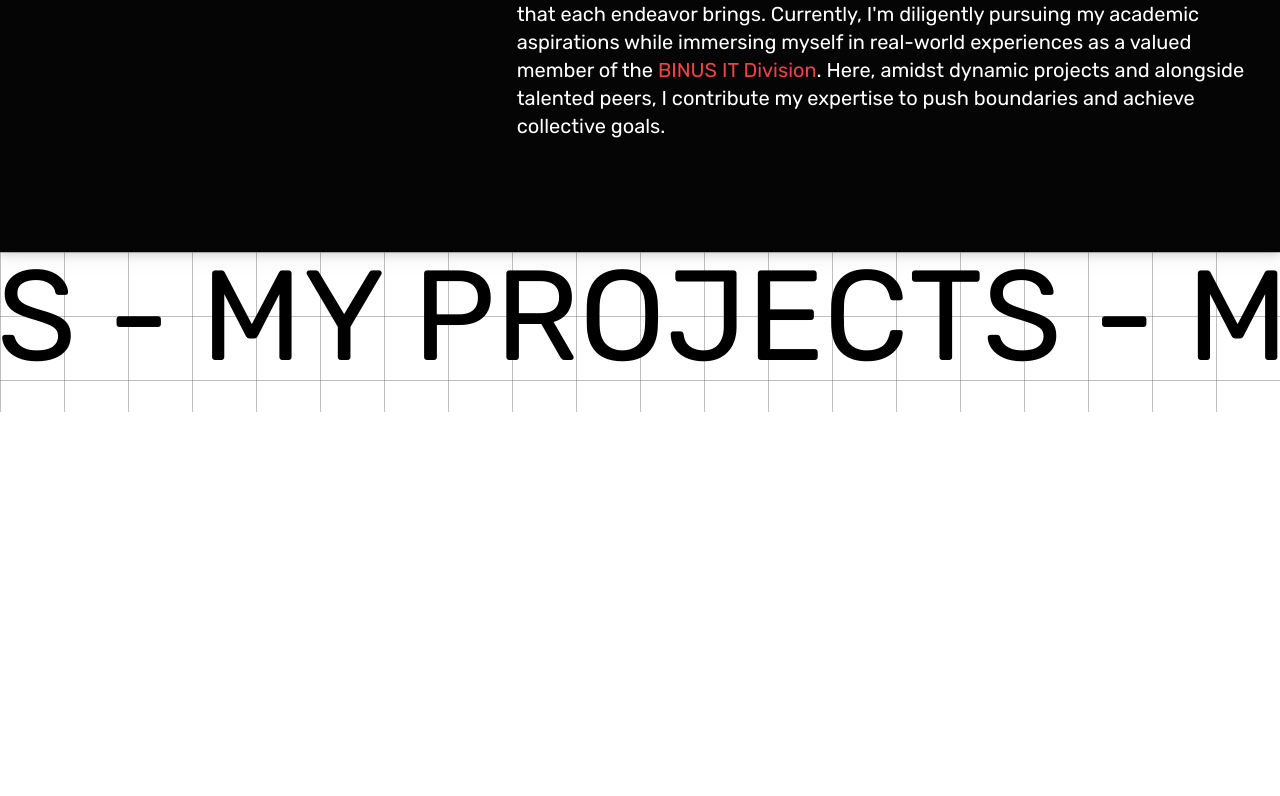
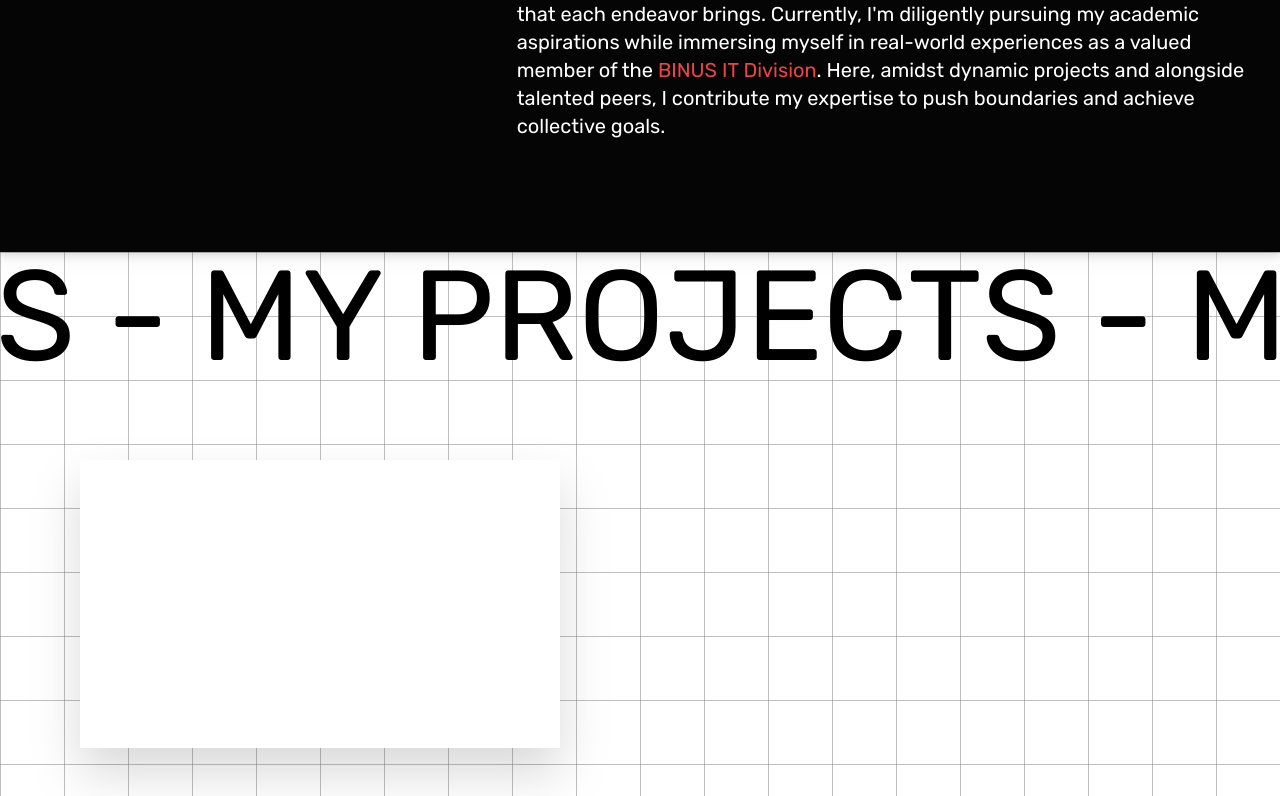
Before and after one commit to SonicRay241/my-portfolio, a Next.js app: page / in a window 1280 px wide. Shown: the part 1292-2088 px from the top of the page. Before the commit the page ends 1704 px from the top, so only its background shows below. Built offline with nearby package versions, Linux system fonts and the light colour scheme.

Commit message:
fixed project text wrap

```diff
--- a/components/ProjectDescLeft/index.tsx
+++ b/components/ProjectDescLeft/index.tsx
@@ -1,7 +1,16 @@
+"use client"
+
+import { motion } from "framer-motion"
+
 const ProjectDescLeft = () => {
     return (
-        <div className="flex w-full drop-shadow-2xl">
-            <div className="bg-white">
+        <div className="flex w-full drop-shadow-2xl h-96">
+            <div className="flex justify-center items-center w-1/2">
+                <motion.div className="bg-white w-3/4 h-3/4">
+
+                </motion.div>
+            </div>
+            <div className="w-1/2">
 
             </div>
         </div>
--- a/components/Projects/index.tsx
+++ b/components/Projects/index.tsx
@@ -3,6 +3,7 @@
 import { FC } from "react"
 import { Property } from "csstype"
 import { useScroll, useTransform, motion } from "framer-motion"
+import ProjectDescLeft from "@/components/ProjectDescLeft"
 
 const Projects:
 FC<{
@@ -25,14 +26,14 @@ FC<{
             onMouseLeave={()=>props.mouseEnterHandler(40, "black", "normal")}
             >
                 <motion.h1
-                className="lg:text-9xl text-7xl text-nowrap"
+                className="lg:text-9xl text-7xl text-nowrap lg:h-32 h-[72px] whitespace-nowrap"
                 style={{x: titleX, transition: "all 4s cubic-bezier(0.165, 0.84, 0.44, 1), font-size 0s"}}
                 >
                     MY PROJECTS - MY PROJECTS - MY PROJECTS - MY PROJECTS - MY PROJECTS
                 </motion.h1>
             </div>
             <div className="flex w-full flex-col gap-40">
-
+                <ProjectDescLeft/>
             </div>
         </div>
     )
```
